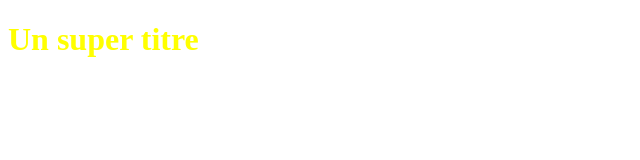
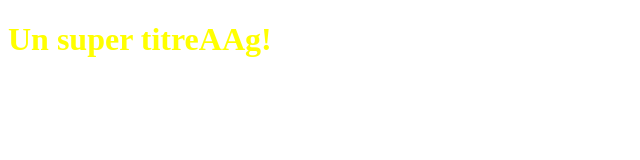
Before and after one commit to disama99/OpenclassroomsProject, a plain HTML site: page index.html in a window 1280 px wide. Shown: the whole page, without its empty margins (0-640 px from the left). Drawn offline with Linux system fonts and the light colour scheme.

Commit message:
modification du titre H1

```diff
--- a/index.html
+++ b/index.html
@@ -5,6 +5,6 @@
    <link rel="stylesheet" type="text/css" href="styles.css">
 </head>
 <body>
-   <h1>Un super titre</h1>
+   <h1>Un super titreAAg!</h1>
 </body>
 </html>
```
